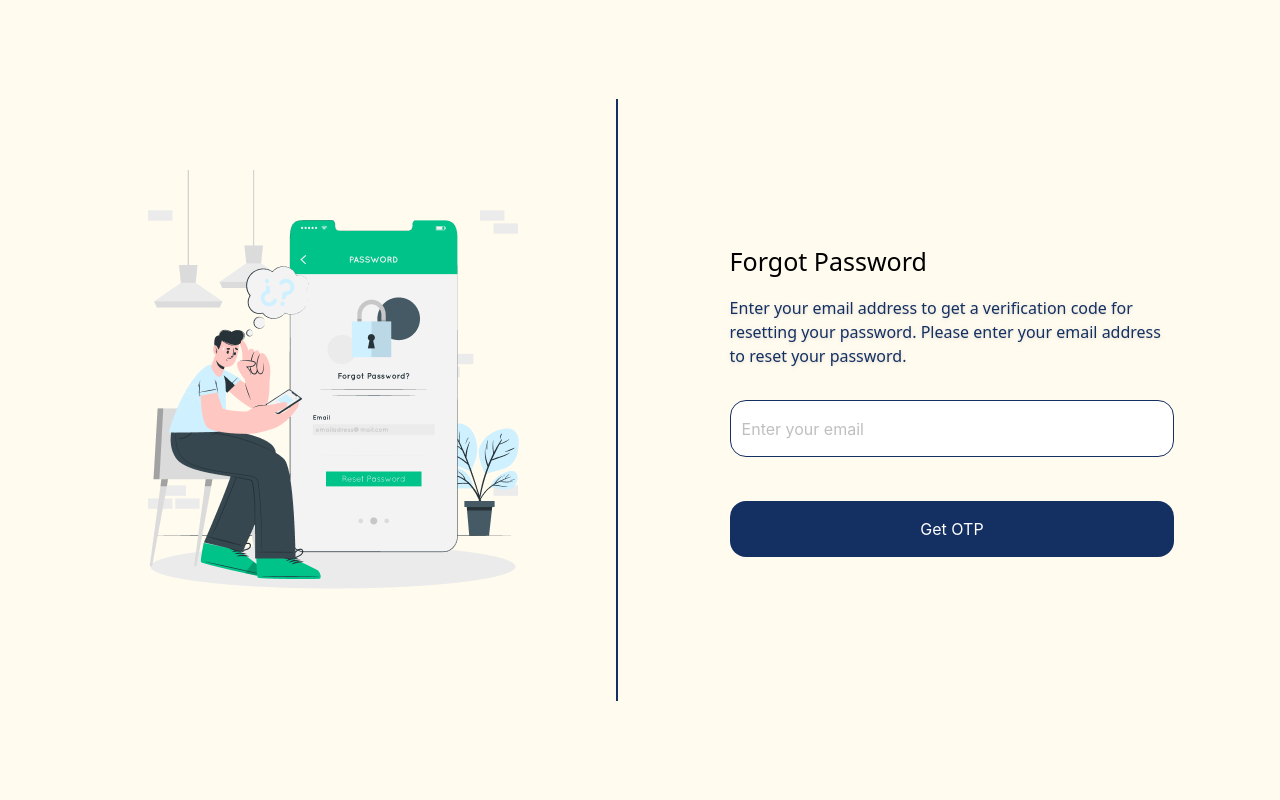
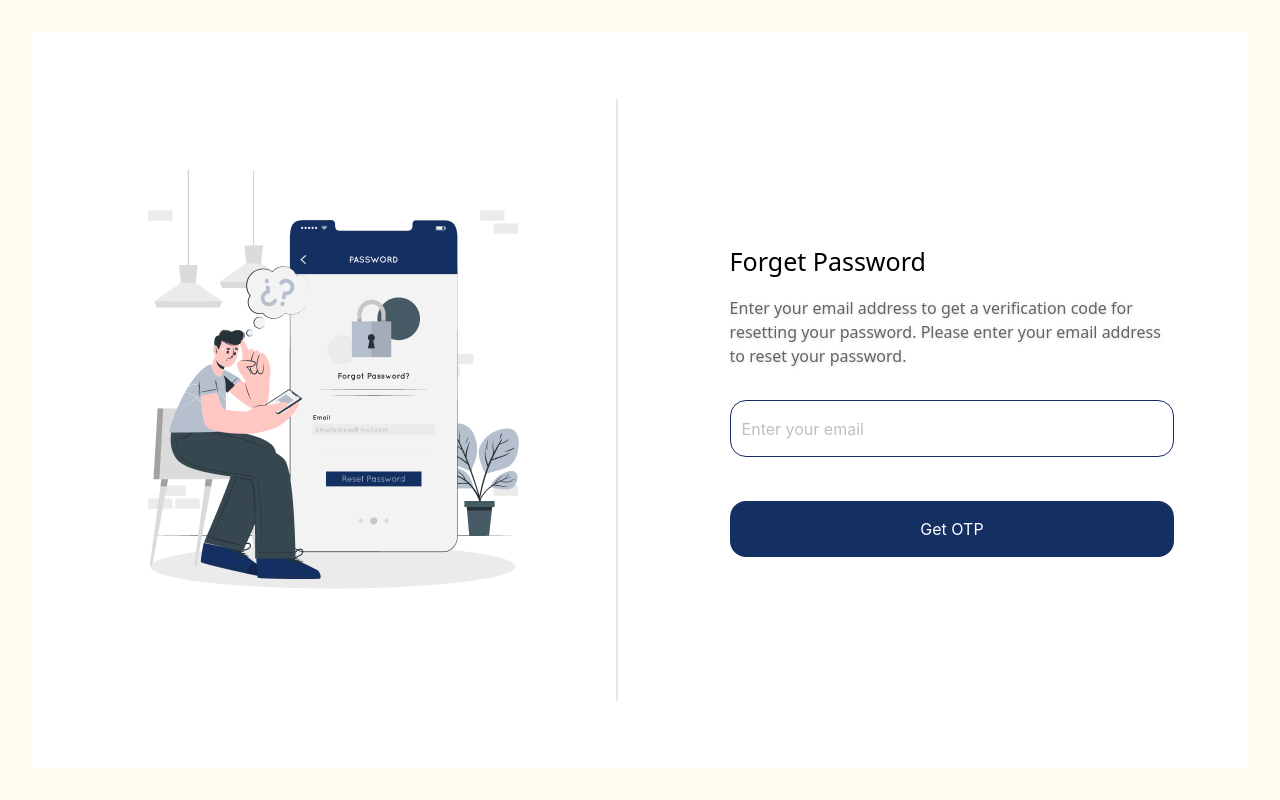
Before and after one commit to shejanNizam/beauty-and-wellness, a React (Vite) app: page /auth/forgot-password in a window 1280 px wide. Built offline with nearby package versions, Linux system fonts and the light colour scheme.

Commit message:
forget-password page refactor

```diff
--- a/src/pages/Auth/ForgotPassword.jsx
+++ b/src/pages/Auth/ForgotPassword.jsx
@@ -36,15 +36,19 @@ const ForgotPassword = () => {
     // }
   };
   return (
-    <div className="min-h-[92vh] w-full grid grid-cols-1 lg:grid-cols-2 justify-center items-center gap-1 lg:gap-8">
-      <div className="border-r-0 lg:border-r-2 border-primary w-[99%] p-[8%] lg:p-[12%] lg:pr-0">
+    <div className="min-h-[92vh] w-full grid grid-cols-1 lg:grid-cols-2 justify-center items-center gap-1 lg:gap-8 bg-white">
+      <div className="border-r-0 lg:border-r-2 border-gray w-[99%] p-[8%] lg:p-[12%] lg:pr-0">
         <img src={image} alt="" />
       </div>
       <div className="lg:p-[5%] order-first lg:order-last">
         <div className="w-full py-[64px] lg:px-[44px] space-y-8">
           <div className="flex flex-col items-center lg:items-start">
-            <PageHeading backPath={"/auth"} title={"Forgot Password"} disbaledBackBtn={true} />
-            <p className="drop-shadow text-hash mt-4 text-center lg:text-start">
+            <PageHeading
+              backPath={"/auth"}
+              title={"Forget Password"}
+              disbaledBackBtn={true}
+            />
+            <p className="drop-shadow text-[#646464] mt-4 text-center lg:text-start">
               Enter your email address to get a verification code for resetting
               your password. Please enter your email address to reset your
               password.
@@ -67,7 +71,7 @@ const ForgotPassword = () => {
                 },
                 {
                   required: true,
-                  message: "Please input your email!",
+                  message: "Email is Required",
                 },
               ]}
             >
```
Also changed, not shown: src/assets/images/forgot.png. Lines whose indentation alone changed are shown as unchanged.
